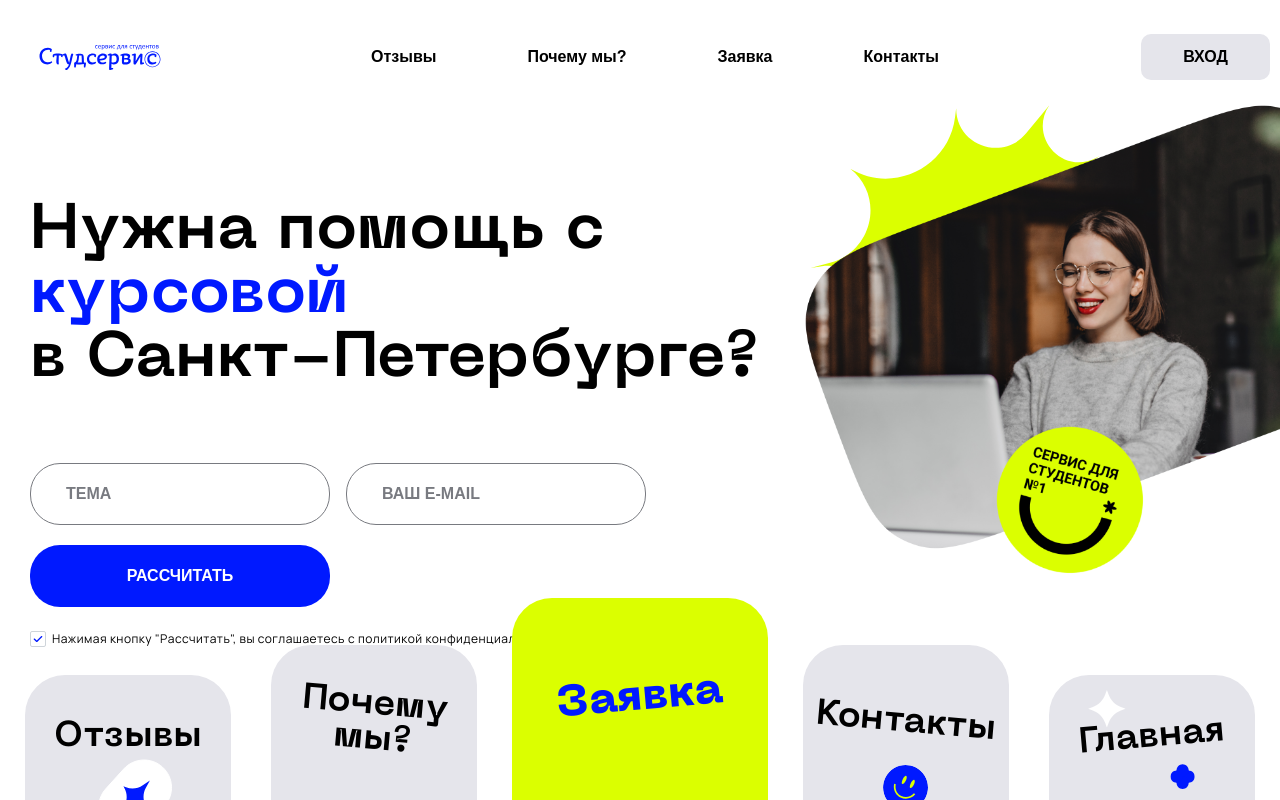
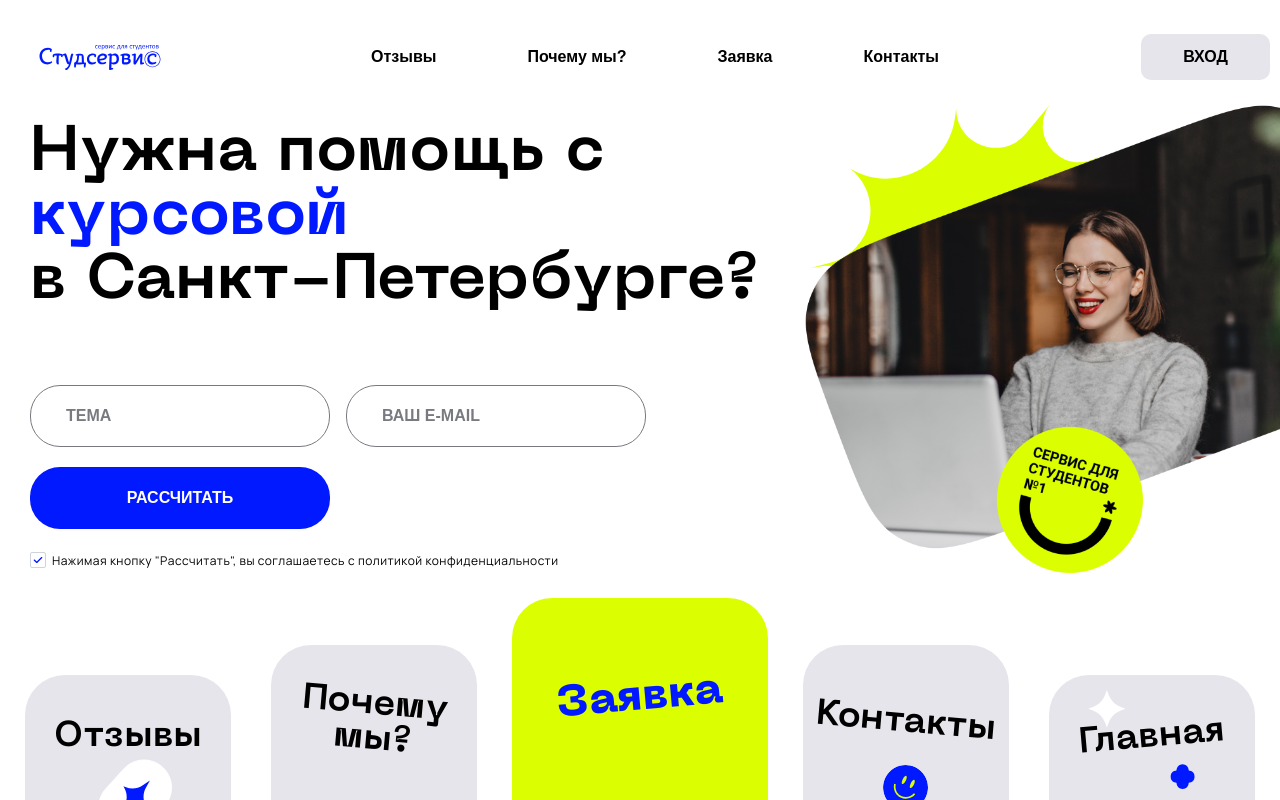
Before and after one commit to MattNovik/studAnimation, a React (Vite) app: page / in a window 1280 px wide. Built offline with nearby package versions, Linux system fonts and the light colour scheme.

Commit message:
main fix padding

```diff
--- a/src/components/MainPage/MainPage.scss
+++ b/src/components/MainPage/MainPage.scss
@@ -1,16 +1,16 @@
 .main-page {
   display: flex;
   flex-direction: column;
-  justify-content: flex-start;
-  padding: size-desktop(262px) 0 size-desktop(202px) 0;
+  justify-content: center;
+  padding: size-desktop(90px) 0 size-desktop(202px) 0;
   position: relative;
 
   @include vp--1919 {
-    padding: 262px 0 202px 0;
+    padding: 90px 0 202px 0;
   }
 
   @include vp--1689 {
-    padding: 200px 30px 202px;
+    padding: 90px 30px 202px;
   }
 
   @include vp--1245 {
@@ -65,14 +65,14 @@
   &__image-wrapper {
     position: absolute;
     right: 0;
-    top: size-desktop(50px);
-    width: size-desktop(776px);
-    height: size-desktop(754px);
+    top: size-desktop(20px);
+    width: size-desktop(696px);
+    height: size-desktop(654px);
 
     @include vp--1919 {
-      top: 50px;
-      width: 776px;
-      height: 754px;
+      top: 20px;
+      width: 696px;
+      height: 654px;
     }
 
     @include vp--1689 {
```
